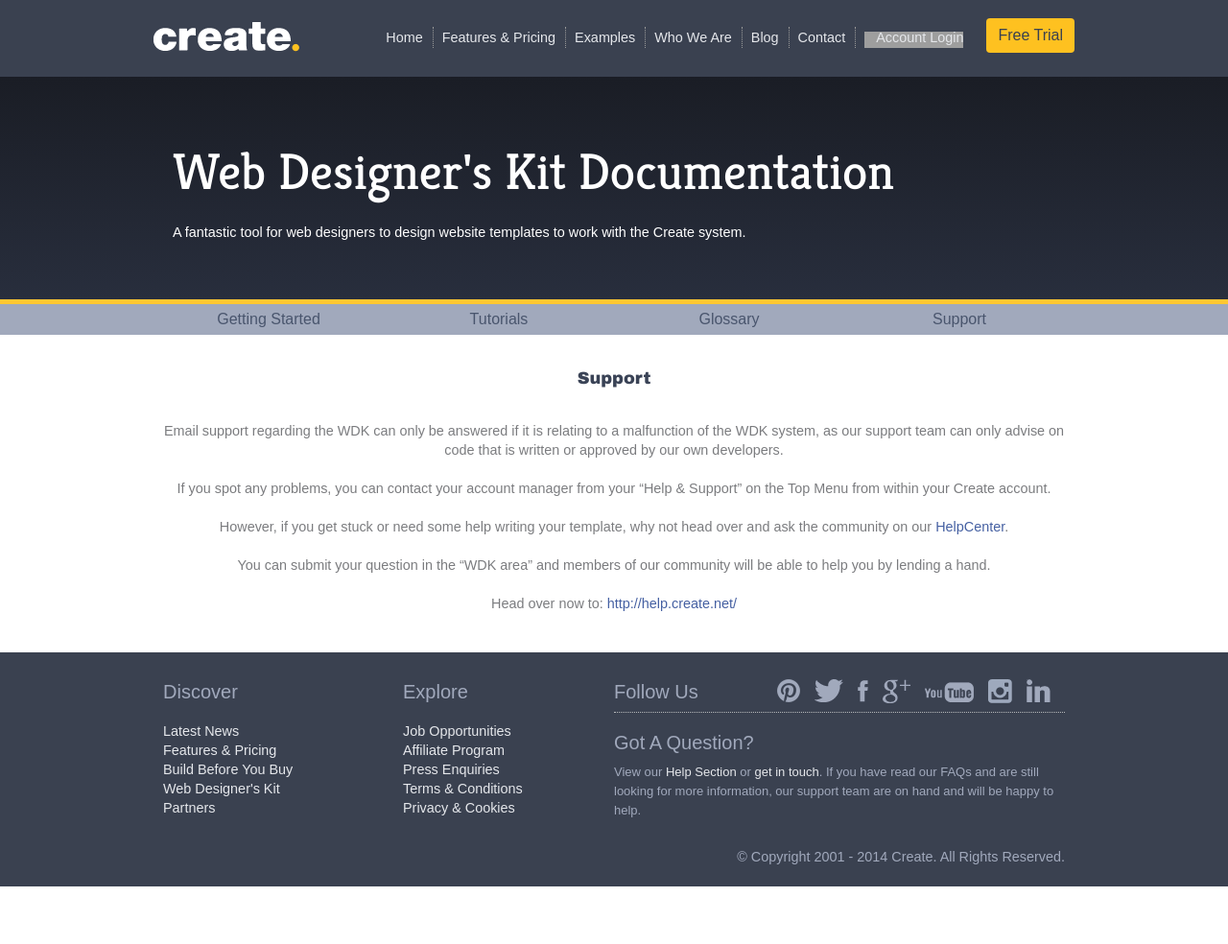
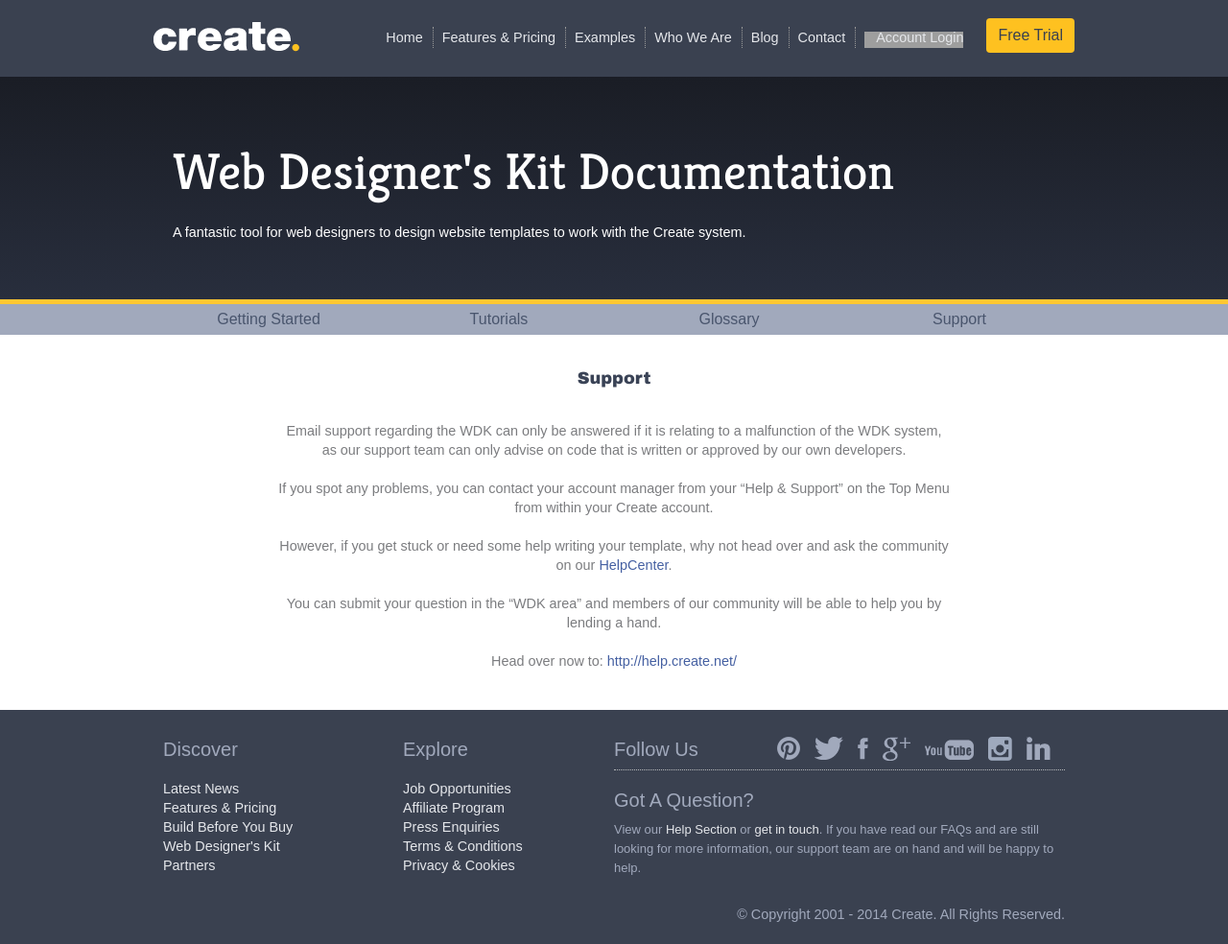
Before and after one commit to createdotnet/wdk, a Jekyll site: the page built from pages/support/01help-centre.md, in a window 1280 px wide. Shown: the whole page at 96% size. Built offline with Jekyll 4.4.1, drawn with Linux system fonts in a browser that asks for light colours; some web fonts are replaced; before the commit the page ends 924 px from its top, so only the background shows below that; grey boxes are pictures that could not be loaded.

Commit message:
add extra class to support pages, reduces width

```diff
--- a/_layouts/support.html
+++ b/_layouts/support.html
@@ -1,7 +1,7 @@
 {% include head.html %}
 {% include top-navigation-bars.html %}
 
-<div class="container">
+<div class="container support">
 	<br>
 
 	<div class="page-header">
```
